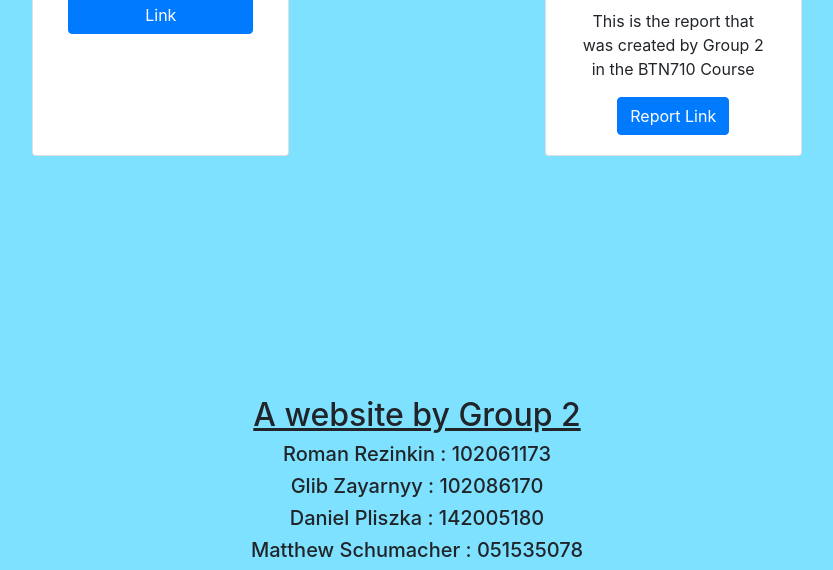
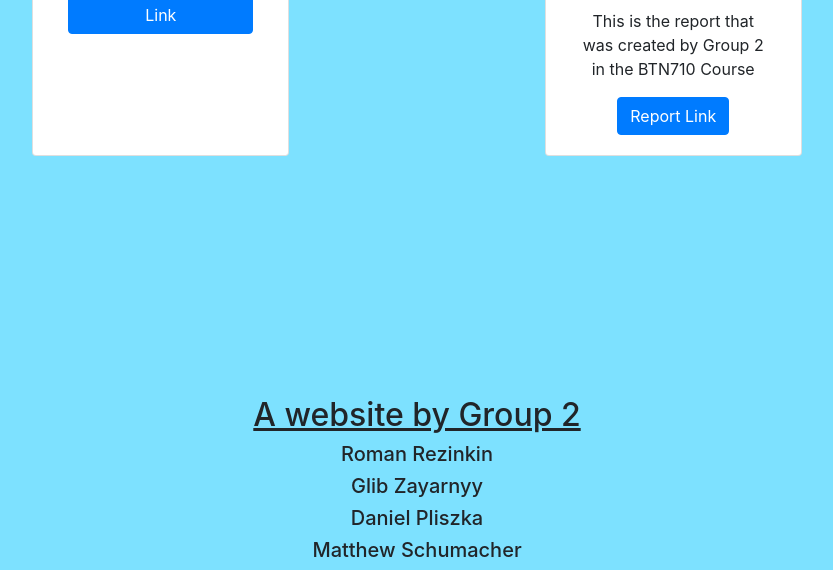
Before and after one commit to roman-rezinkin/btn710_d5, a website: page index.html in a window 1280 px wide. Shown: the part 439-1009 px from the top of the page, without its empty margins (223-1056 px from the left). Drawn offline with nearby package versions, Linux system fonts and the light colour scheme.

Commit message:
Removed student numbers for privacy

```diff
--- a/index.html
+++ b/index.html
@@ -39,10 +39,10 @@
             </div>
             <div class="container-fluid  text-center" style="margin-top: 15rem;">
                 <h2 style="text-decoration: underline;">A website by Group 2</h2>
-                <h5 class="text-center">Roman Rezinkin : 102061173</h5>
-                <h5 class="text-center">Glib Zayarnyy : 102086170</h5>
-                <h5 class="text-center">Daniel Pliszka : 142005180</h5>
-                <h5 class="text-center">Matthew Schumacher : 051535078</h5>
+                <h5 class="text-center">Roman Rezinkin</h5>
+                <h5 class="text-center">Glib Zayarnyy</h5>
+                <h5 class="text-center">Daniel Pliszka</h5>
+                <h5 class="text-center">Matthew Schumacher</h5>
             </div>
         </div>
         <!-- Bootstrap script links -->
```
